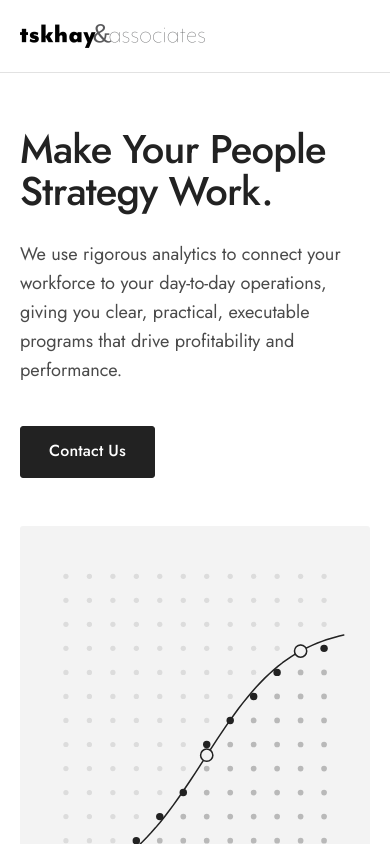
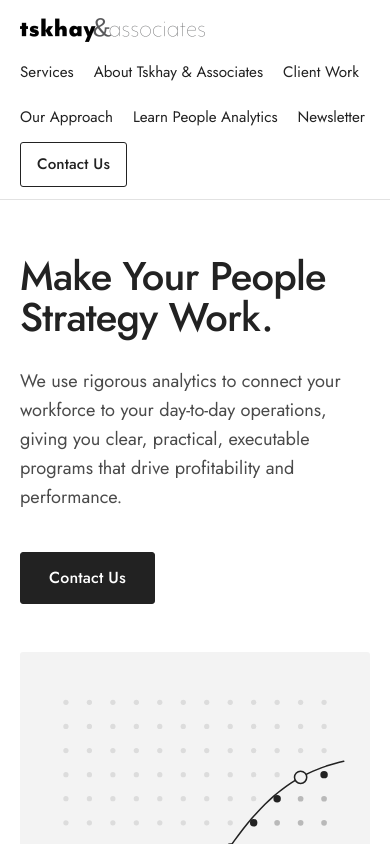
Before and after one commit to tskhay-and-associates/Tskhay-and-Associates, a React (Vite) app: page / in a window 390 px wide. Shown: the top 844 px of the page. Built offline with nearby package versions, Linux system fonts and the light colour scheme.

Commit message:
Update styles.css

```diff
--- a/src/styles.css
+++ b/src/styles.css
@@ -249,10 +249,11 @@
 
 .header-inner {
   display: flex;
+  flex-wrap: wrap;
   align-items: center;
   justify-content: space-between;
   min-height: var(--header-h);
-  gap: 1.5rem;
+  column-gap: 2rem;
 }
 
 .brand {
@@ -266,25 +267,19 @@
   height: auto;
 }
 
-.menu-toggle {
-  display: none;
-  align-items: center;
-  justify-content: center;
-  width: 44px;
-  height: 44px;
-  margin-right: -10px;
-  padding: 0;
-  border: 0;
-  background: transparent;
-  color: var(--ink);
-  cursor: pointer;
+/* The menu is always visible. When it doesn't fit beside the logo it moves to its own row
+   under the logo, and wraps onto a second line where needed. */
+.site-nav {
+  min-width: 0;
+  max-width: 100%;
 }
 
 .site-nav ul {
   display: flex;
   align-items: center;
-  gap: 1.75rem;
+  gap: 1.5rem;
   list-style: none;
+  white-space: nowrap;
 }
 
 .site-nav a:not(.button) {
@@ -302,45 +297,37 @@
 }
 
 @media (max-width: 1279px) {
-  .menu-toggle {
-    display: inline-flex;
-  }
-
   .site-nav {
-    display: none;
-    position: absolute;
-    top: 100%;
-    left: 0;
-    right: 0;
-    background: var(--white);
-    border-bottom: 1px solid var(--rule);
-  }
-
-  .site-nav.is-open {
-    display: block;
+    flex-basis: 100%;
+    padding-bottom: 0.75rem;
   }
 
   .site-nav ul {
-    flex-direction: column;
-    align-items: stretch;
-    gap: 0;
-    width: min(100% - 2 * var(--gutter), var(--max));
-    margin-inline: auto;
-    padding: 0.5rem 0 1.5rem;
+    flex-wrap: wrap;
+    row-gap: 0.25rem;
+  }
+}
+
+@media (max-width: 720px) {
+  .site-header {
+    position: static;
+  }
+
+  .header-inner {
+    padding-top: 0.5rem;
+  }
+
+  .site-nav ul {
+    column-gap: 1.25rem;
   }
 
   .site-nav a:not(.button) {
-    display: block;
-    padding: 0.9rem 0;
-    border-bottom: 1px solid var(--rule);
-    font-size: 1.125rem;
+    font-size: 0.95rem;
   }
 
   .site-nav .button {
-    width: 100%;
-    margin-top: 1.25rem;
-    min-height: 52px;
-    font-size: 1rem;
+    min-height: 40px;
+    padding: 0.55rem 1rem;
   }
 }
 
```
